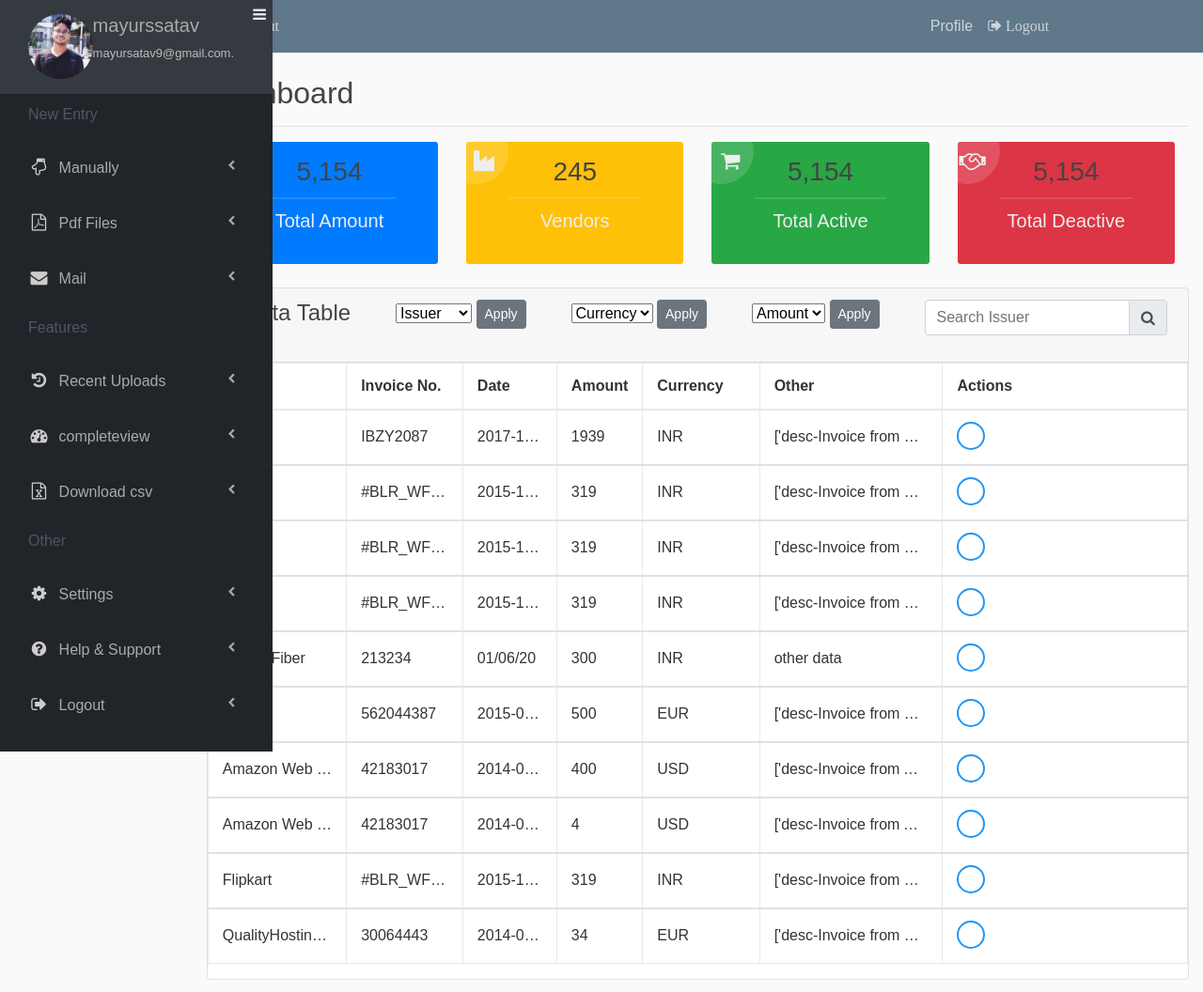
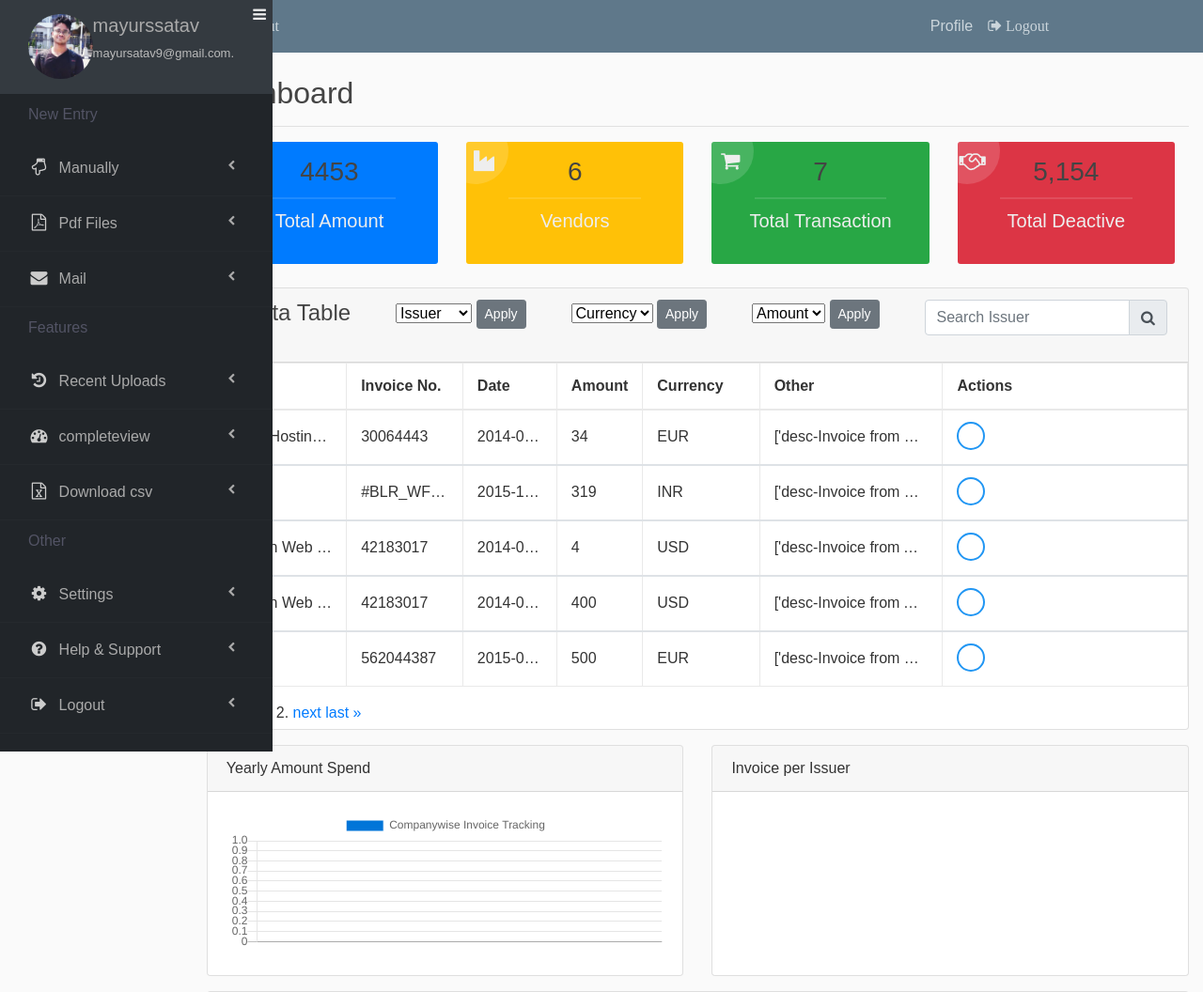
Before and after one commit to MayurSatav/smart-auditing-system, a Django app: page /completeview/ in a window 1280 px wide. Shown: the top 1056 px of the page at 94% size. Run offline with Django 3.2, Linux system fonts and the light colour scheme; a user stored in the database is signed in; data comes from the database, SQL or seed files in the repository; both versions use the stored data as it was after the commit; a map, chart or similar area stays blank; parts of the project's set-up code (start-up, migrations or seed data) failed here and were passed over; some libraries are stand-ins or nearby versions.

Commit message:
first commit

```diff
--- a/invoicedata/templates/invoicedata/completeview.html
+++ b/invoicedata/templates/invoicedata/completeview.html
@@ -15,22 +15,22 @@
           <div class="col-md-3">
             <div class="box bg-primary">
               <i class="fa fa-inr "></i>
-                <h3>5,154</h3>
+              <h3>{{ total_amount }}</h3>
               <p class="lead">Total Amount</p>
             </div>
           </div>
           <div class="col-md-3">
             <div class="box bg-warning">
               <i class="fa fa-industry "></i>
-                <h3>245</h3>
+              <h3>{{total_author}}</h3>
               <p class="lead">Vendors</p>
             </div>
           </div>
           <div class="col-md-3">
             <div class="box bg-success">
               <i class="fa fa-shopping-cart"></i>
-                <h3>5,154</h3>
-                <p class="lead">Total Active</p>
+              <h3>{{total_count}}</h3>
+              <p class="lead">Total Transaction</p>
             </div>
           </div>
           <div class="col-md-3">
@@ -144,7 +144,25 @@
           </tbody>
           {% endfor %}
         </table>
+        <div class="pagination">
+          <span class="step-links">
+              {% if invoices.has_previous %}
+                  <a href="?page=1">&laquo; first</a>
+                  <a href="?page={{ invoices.previous_page_number }}">previous</a>
+              {% endif %}
+
+              <span class="current">
+                  Page {{ invoices.number }} of {{ invoices.paginator.num_pages }}.
+              </span>
+
+              {% if invoices.has_next %}
+                  <a href="?page={{ invoices.next_page_number }}">next</a>
+                  <a href="?page={{ invoices.paginator.num_pages }}">last &raquo;</a>
+              {% endif %}
+          </span>
       </div>
+      </div>
+
 
       <script src="{% static 'js/yearGraph.js' %}" type="text/javascript"></script>
 
--- a/invoicedata/urls.py
+++ b/invoicedata/urls.py
@@ -5,8 +5,8 @@ from .views import (
     InvoiceCreateView,
     InvoiceUpdateView,
     InvoiceDeleteView,
-    CompleteView,
     extractinvoice,
+    Invoicecompleteview,
     graphView,
     graph,
     graphViewMonthly,
@@ -23,7 +23,7 @@ urlpatterns = [
     path('invoice/<int:pk>/update/', InvoiceUpdateView.as_view(), name='invoice-update'),
     path('invoice/<int:pk>/delete/', InvoiceDeleteView.as_view(), name='invoice-delete'),
 
-    path('completeview/', CompleteView.as_view(), name='invoicedata-complete'),
+    path('completeview/', views.Invoicecompleteview, name='invoicedata-complete'),
     path('filter/', views.filter, name='invoicedata-filter'),
     path('filter1/', views.filter1, name='invoicedata-filter1'),
     path('filter2/', views.filter2, name='invoicedata-filter2'),
--- a/invoicedata/views.py
+++ b/invoicedata/views.py
@@ -16,6 +16,8 @@ import os
 from .models import connectionToMail as tf
 import imaplib
 import xlwt
+
+from django.core.paginator import Paginator
 
 from django.views import View
 from rest_framework.views import APIView
@@ -71,13 +73,33 @@ class InvoiceDeleteView(LoginRequiredMixin, UserPassesTestMixin, DeleteView):
             return True
         return False
 
-class CompleteView(LoginRequiredMixin,ListView):
+def Invoicecompleteview(request):
+    a = Invoicelist.objects.values('issuer').distinct().aggregate(Count('issuer'))
+    b = Invoicelist.objects.all().aggregate(Sum('amount'))
+    total_author = a["issuer__count"]
+    total_amount = b["amount__sum"]
+    c = Invoicelist.objects.values('amount').distinct().aggregate(Count('amount'))
+    amount_count = c['amount__count']
+
+    contact_list=Invoicelist.objects.filter(author=request.user)
+    paginator = Paginator(contact_list, 5)
+    page_number = request.GET.get('page')
+    page_obj = paginator.get_page(page_number)
+
+    context = {'invoices': page_obj,'total_amount':total_amount,'total_author':total_author,'total_count':amount_count}
+
+    return render(request, 'invoicedata/completeview.html', context)
+
+
+
+
+'''class CompleteView(LoginRequiredMixin,ListView):
     model = Invoicelist
     template_name = 'invoicedata/completeview.html'
     context_object_name = 'invoices'
 
     def get_queryset(self):
-        return self.model.objects.all().filter(author=self.request.user).order_by('-date_posted')
+        return self.model.objects.all().filter(author=self.request.user).order_by('-date_posted')'''
 
 def filter(request):
     if request.method == "GET":
```
Also changed, not shown: db.sqlite3. Lines whose indentation alone changed are shown as unchanged.
